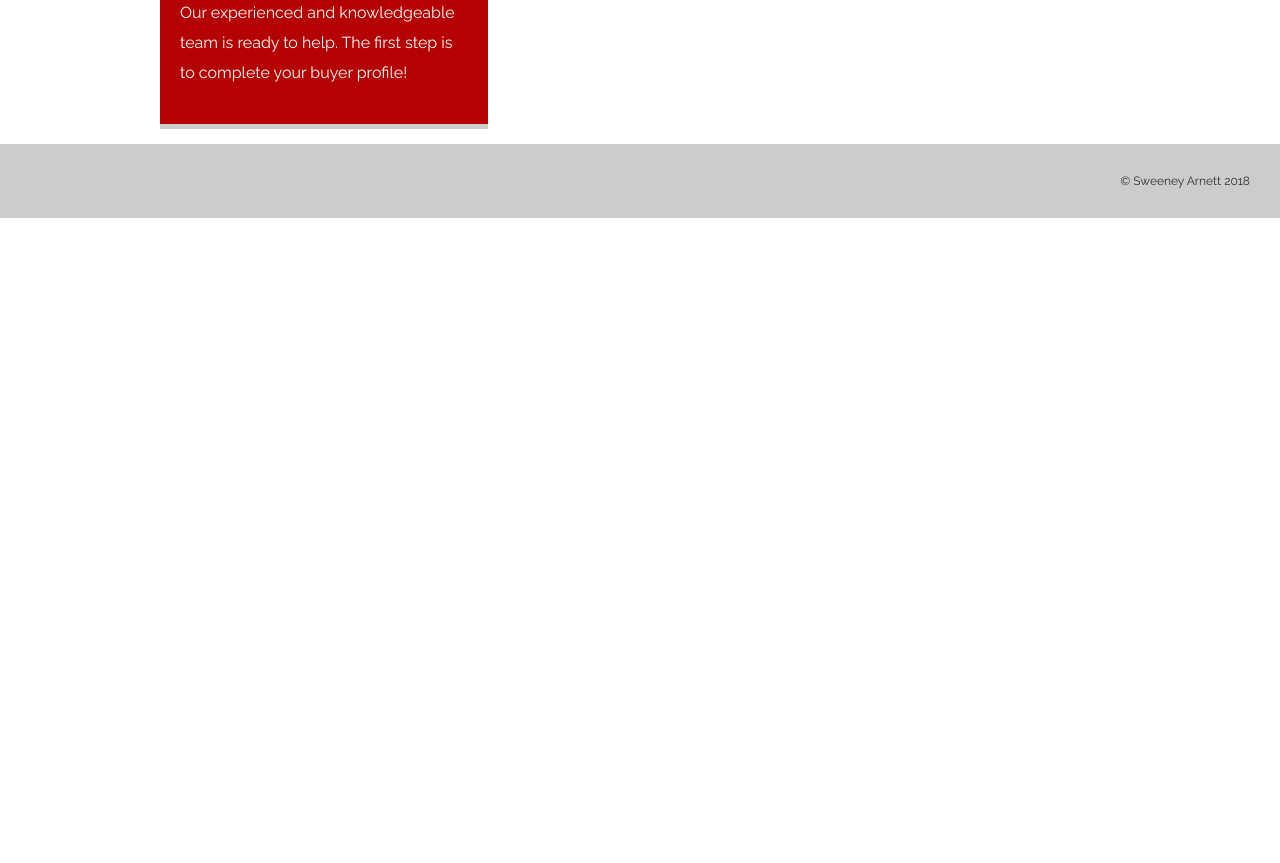
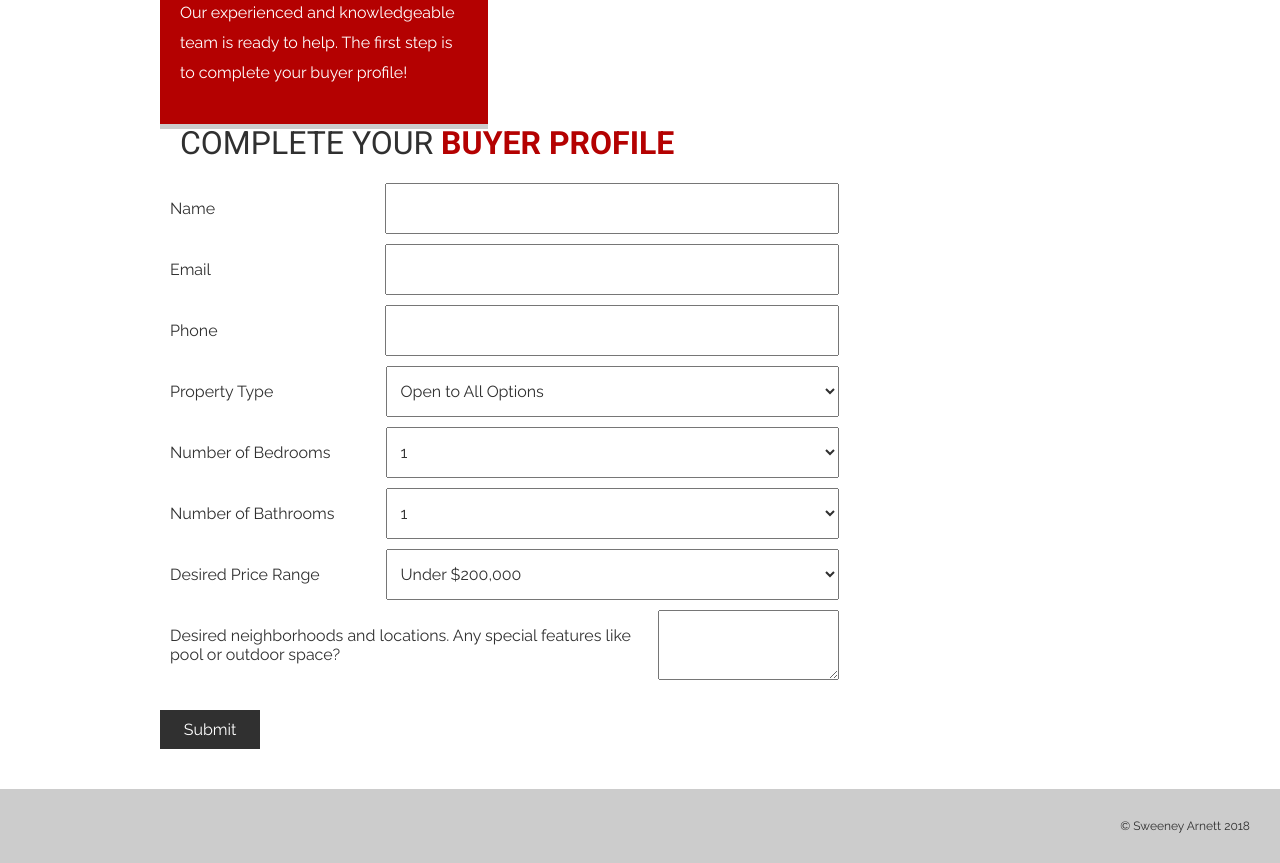
Before and after one commit to sweeneyyy/real-estate-project, a React (Create React App) app in the folder client/: page /buy in a window 1280 px wide. Shown: the part 2100-2963 px from the top of the page. Before the commit the page ends 2318 px from the top, so only its background shows below. Built offline with nearby package versions, Linux system fonts and the light colour scheme.

Commit message:
buyer form

```diff
--- a/client/src/App.css
+++ b/client/src/App.css
@@ -153,11 +153,64 @@ strong {
   color: #fff;
   box-shadow: 0 5px 0 var(--light-gray-color);
   padding: 20px;
+  max-height: max-content;
 }
 
 .buy-CTA h1, .buy-CTA p {
   font-weight: 100;
   line-height: 30px;
+}
+
+.buyer-profile {
+  font-weight: 100;
+  margin-top: 0;
+  margin-left: 20px;
+}
+
+/* Form */
+
+/* .buyer-form { */
+  /* margin-left: 30px; */
+  /* display: flex; */
+/* } */
+
+.flex-form {
+  display: flex;
+  /* flex-direction: column; */
+  align-items: center;
+}
+
+.flex-form label {
+  flex: 1;
+  display: flex;
+  margin: 10px;
+  width: 80%;
+}
+
+.flex-form label p {
+  flex: 1;
+  display: block;
+}
+
+.flex-form label input,
+.flex-form label select {
+  flex: 2;
+  padding: 5px 10px;
+  font-size: 1em;
+  color: var(--font-color);
+  font-family: var(--body-font);
+  font-weight: 400;
+}
+
+.flex-form input[type='submit'] {
+  margin: 20px 0;
+  background: var(--font-color);
+  padding: 10px 20px;
+  border: 0;
+  font-size: 1em;
+  color: #fff;
+  font-family: var(--body-font);
+  width: 100px;
 }
 
 /* Neighborhoods */
--- a/client/src/realestate/Buy.js
+++ b/client/src/realestate/Buy.js
@@ -1,18 +1,6 @@
 import React, { Component } from 'react';
 import PropTypes from 'prop-types';
-
-class BuyerInput extends Component {
-  render() {
-    return (
-      <form action="https://formspree.io/sweeneyarnett@gmail.com"
-      method="POST">
-        <input type='text' name='name' placeholder='Name'/>
-        <input type='email' name='_replyto' placeholder='email'/>
-        <input type='submit' value='send' />
-      </form>
-    )
-  }
-}
+import BuyerForm from './BuyerForm.js';
 
 function BuySectionCTA(props) {
   return (
@@ -104,7 +92,7 @@ class Buy extends Component {
           />
           <div className='buy-container'>
             <BuySectionCTA />
-            <BuyerInput />
+            <BuyerForm />
           </div>
       </div>
       );
--- /dev/null
+++ b/client/src/realestate/BuyerForm.js
@@ -0,0 +1,92 @@
+import React, { Component } from 'react';
+
+class BuyerForm extends Component {
+  render() {
+    return (
+    <div className='flex-form'>
+        <form action="https://formspree.io/sweeneyarnett@gmail.com"
+        method="POST" className='buyer-form'>
+          {/* <div className='flex-form'> */}
+          <h1 className='buyer-profile'>Complete Your <strong>Buyer Profile</strong></h1>
+            <label for='name'>
+              <p>Name</p>
+              <input
+                type='text'
+                name='name'
+                required
+              />
+            </label>
+            <label for='email'>
+              <p>Email</p>
+              <input
+                type='email'
+                name='_replyto'
+              />
+            </label>
+            <label for='phone'>
+              <p>Phone</p>
+              <input
+                type='tel'
+                name='phone'
+              />
+            </label>
+            <label for='propertyType'>
+              <p>Property Type</p>
+              <select>
+                <option value='Open to All Options'>Open to All Options</option>
+                <option value='Single Family Home'>Single Family Home</option>
+                <option value='Condo/Co-op'>Condo/ Co-op</option>
+                <option value='Townhouse'>Townhouse</option>
+              </select>
+            </label>
+            <label for='numberBedrooms'>
+              <p>Number of Bedrooms</p>
+              <select>
+                <option value='1'>1</option>
+                <option value='2'>2</option>
+                <option value='3'>3</option>
+                <option value='4'>4</option>
+                <option value='5+'>5+</option>
+              </select>
+            </label>
+            <label for='numberBathrooms'>
+              <p>Number of Bathrooms</p>
+              <select>
+                <option value='1'>1</option>
+                <option value='1.5'>1.5</option>
+                <option value='2'>2</option>
+                <option value='2.5'>2.5</option>
+                <option value='3+'>3+</option>
+              </select>
+            </label>
+            <label for='numberBathrooms'>
+              <p>Desired Price Range</p>
+              <select>
+                <option value='Under $200,000'>Under $200,000</option>
+                <option value='$200,000 to $250,000'>$200,000 to $250,000</option>
+                <option value='$250,000 to $300,000'>$250,000 to $300,000</option>
+                <option value='$300,000 to $350,000'>$300,000 to $350,000</option>
+                <option value='$350,000 to $400,000'>$350,000 to $400,000</option>
+                <option value='$400,000 to $450,000'>$400,000 to $450,000</option>
+                <option value='$450,000 to $500,000'>$450,000 to $500,000</option>
+                <option value='$500,000 to $600,000'>$500,000 to $600,000</option>
+                <option value='$600,000 to $700,000'>$600,000 to $700,000</option>
+                <option value='$700,000 to $800,000'>$700,000 to $800,000</option>
+                <option value='$800,000 to $900,000'>$800,000 to $900,000</option>
+                <option value='$900,000 to $1,000,000'>$900,000 to $1,000,000</option>
+                <option value='$1,000,000+'>$1,000,000+</option>
+              </select>
+            </label>
+            <label for='desiredDetails'>
+              <p>Desired neighborhoods and locations. Any special features like pool or outdoor space?</p>
+              <textarea></textarea>
+            </label>
+          <input type='submit' value='Submit' />
+          {/* </div> */}
+        </form>
+        </div>
+    )
+  }
+}
+
+export default BuyerForm;
```
